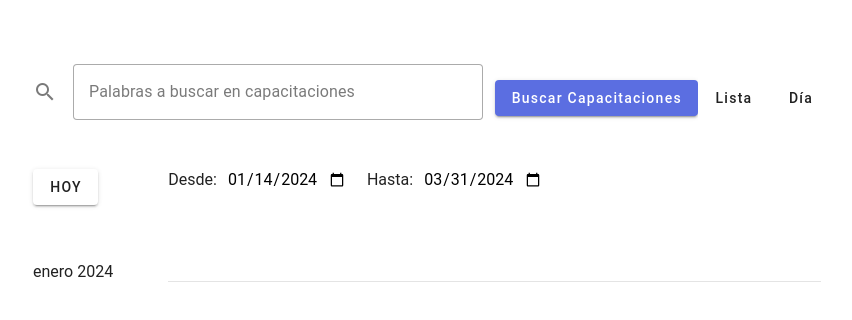
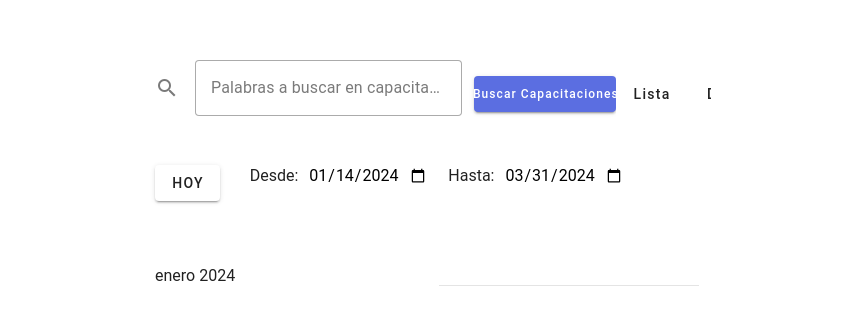
Before and after one commit to camerojesus/core-component, a Vue app: page / in a window 1280 px wide. Shown: the part 196-516 px from the top of the page, without its empty margins (213-1065 px from the left). Built offline with nearby package versions, Linux system fonts and the light colour scheme; no server answers.

Commit message:
Parcial responsive

```diff
--- a/src/App.vue
+++ b/src/App.vue
@@ -15,9 +15,15 @@
 <style scoped>
   .contenedor {
     height: 100%;
-    width:1200px;
+    width:80%;
     display: flex;
     justify-content: center; /* Centrar horizontalmente */
     align-items: center; /* Centrar verticalmente si es necesario */
   }
+/* Media query para pantallas con ancho superior a 1400px */
+  @media (min-width: 1400px) {
+    .contenedor {
+      width: 70%;
+    }
+  }
 </style>
--- a/src/pages/index.vue
+++ b/src/pages/index.vue
@@ -1,6 +1,7 @@
 <template>
 <v-container>
-  <v-container class="d-flex justify-center contenedor-buscador">
+  <!-- Contenedor para el buscador - Escritorio -->
+    <v-container class="d-none d-lg-flex justify-center contenedor-buscador">
         <v-row class="fill-height">
           <v-col cols="7" class="borde d-flex align-center pt-0 pb-0">
               <v-text-field
@@ -16,7 +17,7 @@
               />
           </v-col>
           <v-col cols="3" class="borde d-flex align-center col justify-center">
-          <v-btn color="rgb(91,110,225)" style="text-transform:none;" @click="FiltrarCapacitaciones()">
+            <v-btn color="rgb(91,110,225)" style="text-transform:none; font-size:12px;" @click="FiltrarCapacitaciones()">
               Buscar Capacitaciones
             </v-btn>
           </v-col>
@@ -39,9 +40,33 @@
           </v-col>
         </v-row>
     </v-container>
+  <!-- \Contenedor para el buscador - Escritorio -->
 
-  <!-- Contenedor para seleccionar Fecha -->
-  <v-container class="d-flex justify-center contenedor-buscador">
+  <!-- Contenedor para el buscador - Móvil/Tableta (Visible en xs, sm y md) -->
+    <v-container class="d-flex flex-column d-lg-none justify-center contenedor-buscador-movil">
+        <v-row class="d-flex">
+          <v-text-field
+                style="margin-top:10px;"
+                clearable
+                label="Palabras a buscar en capacitaciones"
+                prepend-icon="mdi-magnify"
+                v-model="cTextoBuscar"
+                variant="outlined"
+                @change="FiltrarCapacitaciones()"
+                @keydown.esc="LimpiarFiltrar()"
+                @click:clear="LimpiarFiltrar()"
+              />
+        </v-row>
+        <v-row class="justify-center">
+          <v-btn color="rgb(91,110,225)" style="text-transform:none; font-size:12px;" @click="FiltrarCapacitaciones()">
+              Buscar Capacitaciones
+            </v-btn>
+        </v-row>
+    </v-container>
+  <!-- \Contenedor para el buscador - Móvil -->
+
+  <!-- Contenedor para seleccionar Fecha - Escritorio -->
+  <v-container class="d-none d-lg-flex justify-center contenedor-buscador">
     <v-row>
       <v-col cols="2">
         <v-btn class="mt-4" style="margin-right:40px;" @click="ApuntarHoy()">
@@ -56,15 +81,33 @@
       </v-col>
     </v-row>
   </v-container>
-  <!-- \Contenedor para seleccionar Fecha -->
+  <!-- \Contenedor para seleccionar Fecha - Escritorio -->
+
+  <!-- Contenedor para fechas - Movil o tabletas (Visible en xs, sm y md) -->
+  <v-container class="d-flex flex-column d-lg-none justify-center contenedor-buscador">
+    <v-row class="justify-center">
+        <v-btn class="mt-10 mb-4" style="margin-right:40px;" @click="ApuntarHoy()">
+          Hoy
+        </v-btn>
+    </v-row>
+    <v-row class="justify-start mt-2 mb-2" >
+      <span>Desde: </span>
+      <input type="date" id="fechaInicial" name="fecha" v-model="cFechaInicial" style="width:120px;">
+    </v-row>
+    <v-row class="justify-start mt-2">
+      <span >Hasta: </span>
+      <input type="date" id="fechaFinal" name="fecha" v-model="cFechaFinal" style="width:120px;">
+    </v-row>
+  </v-container>
+  <!-- \Contenedor para fechas - Movil o tabletas -->
 
   <!-- Separador con indicador de fecha-->
-  <v-container class="mt-2 d-flex justify-center contenedor-buscador">
+  <v-container class="mt-4 d-flex justify-center contenedor-buscador">
         <v-row class="borde mt-0" >
-          <v-col cols="2" class="borde">
+          <v-col cols="2" xs="6" sm="6" class="borde">
             {{ cMes }} {{ cAño }}
           </v-col>
-          <v-col cols="10" class="borde d-flex align-center mt-0">
+          <v-col cols="10" xs="6" sm="6" class="borde d-flex align-center mt-0">
             <v-divider></v-divider>
           </v-col>
         </v-row>
@@ -90,26 +133,24 @@
         {{ obtenerNombreMesString(oItem.fecinicap) }} {{ cObtenerDiaDeFecha(oItem.fecinicap) }} @ {{ oItem.horinicap }} - {{ obtenerNombreMesString(oItem.fecfincap)}} {{ cObtenerDiaDeFecha(oItem.fecfincap) }} @ {{ oItem.horfincap }}
       </v-card-subtitle>
       <v-row >
-        <v-col cols="7">
-          <v-card-title class="card-title-wrap hover-underline" @click="CargarPost(oItem)">{{ oItem.titcap }}</v-card-title>
+        <!-- Columna para el contenido textual -->
+        <v-col cols="12" sm="7" md="7">
+          <v-card-title class="card-title-wrap hover-underline" @click="CargarPost(oItem)">
+            {{ oItem.titcap }}
+          </v-card-title>
           <v-card-text>
             {{ oItem.descorcap }}
           </v-card-text>
         </v-col>
-        <v-col cols="5">
-          <!-- <v-img src="..\\assets\\images\\000001.jpg" style="width:80%; height:auto;"></v-img>  -->
-          <v-img :src="oItem.cImagen" style="width:80%; height:auto;"></v-img>
-          <!-- <v-img :src="require(`@/assets/images/${oItem.numcap}.jpg`)"></v-img> -->
-
+        <!-- Columna para la imagen -->
+        <v-col cols="12" sm="5" md="5">
+          <v-img :src="oItem.cImagen" style="width:100%; height:auto;"></v-img>
         </v-col>
       </v-row>
     </v-card>
   </div>
 </v-container>
-
-
 </v-container>
-<div v-html="cTextoHtml" v-if="false"></div>
 </template>
 
 <script>
@@ -133,7 +174,6 @@ import { useMessageStore } from '../stores/store.js'
       cfechaFinalOriginal: "",
       aCapacitaciones: [],
       aCapacitacionesFiltradas: [],
-      cTextoHtml: "",
       oItem:  { },
       oCapacitacion: null,
       cServidor: import.meta.env.VITE_API_URL,
@@ -309,7 +349,6 @@ import { useMessageStore } from '../stores/store.js'
     this.cAño   = this.cObtenerAñoFecha(dFecha);
     this.cFechaInicial  = this.cFormatoFecha(dFecha);
     this.cFechaFinal    = this.obtenerUltimoDiaDosMesesDespues(this.cFechaInicial);
-    this.cTextoHtml="<h1>hola</h1>";
     this.CargarCapacitaciones();
   },
 
@@ -336,7 +375,7 @@ import { useMessageStore } from '../stores/store.js'
 
 <style scoped>
   .contenedor-buscador {
-    width:820px;
+    width:60%;
     height:87px;
   }
   .borde-contenedor {
```
Also changed, not shown: 1 other file (tests, documents, lock files or other folders). Lines whose indentation alone changed are shown as unchanged.
